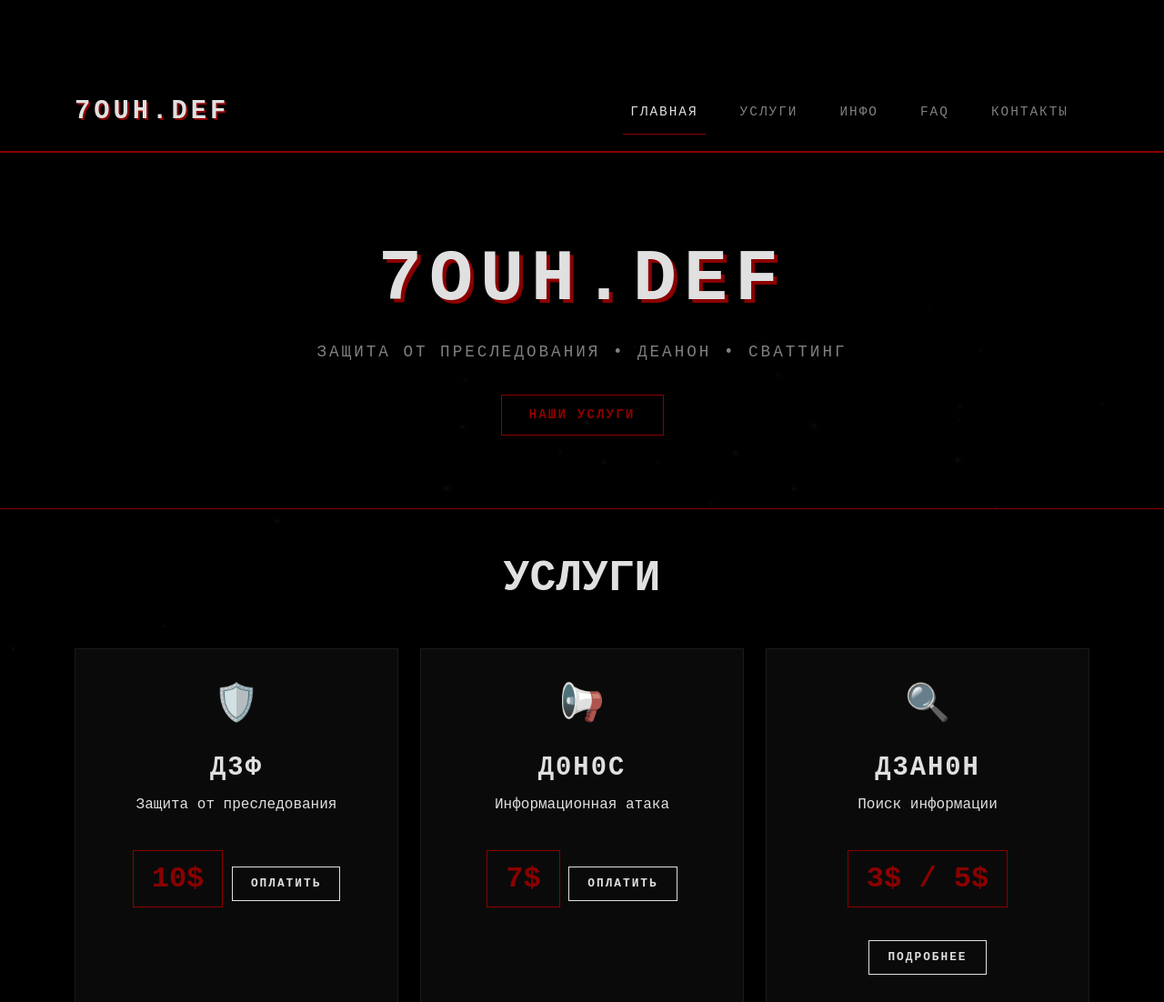
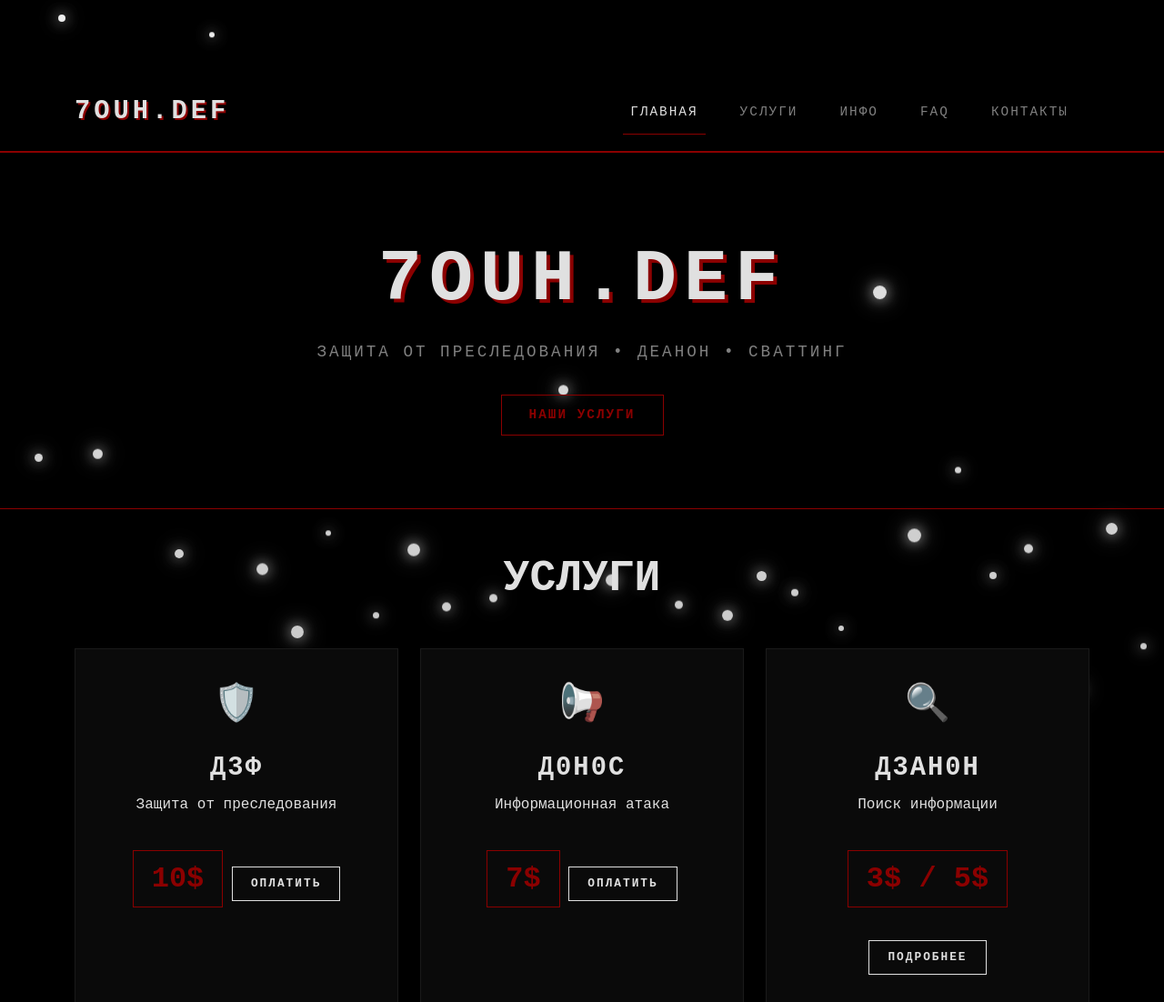
Before and after one commit to zavet-coder/osint_sait, a Flask app: page / in a window 1280 px wide. Shown: the top 1102 px of the page at 91% size. Run offline with Flask 3, Linux system fonts and the light colour scheme.

Commit message:
обнова5

```diff
--- a/static/css/style.css
+++ b/static/css/style.css
@@ -422,7 +422,7 @@ footer a:hover {
     color: var(--accent);
 }
 
-/* ========== ПУГАЮЩАЯ АНИМАЦИЯ СНЕГОПАДА ========== */
+/* ========== ЯРКАЯ АНИМАЦИЯ СНЕГОПАДА ПО ВСЕМУ ЭКРАНУ ========== */
 .particles {
     position: fixed;
     top: 0;
@@ -436,64 +436,84 @@ footer a:hover {
 
 .particle {
     position: absolute;
-    background-color: rgba(255, 255, 255, 0.15);
+    background-color: rgba(255, 255, 255, 0.95);
     border-radius: 50%;
-    box-shadow: 0 0 5px rgba(255, 255, 255, 0.1);
-    animation: fallDiagonal linear infinite;
+    box-shadow: 0 0 15px rgba(255, 255, 255, 0.8), 0 0 30px rgba(255, 255, 255, 0.5);
+    animation: fall linear infinite;
 }
 
-@keyframes fallDiagonal {
+@keyframes fall {
     0% {
-        transform: translate(100vw, -10vh) rotate(0deg);
-        opacity: 0.1;
+        transform: translateY(-10vh);
+        opacity: 1;
     }
     100% {
-        transform: translate(-20vw, 110vh) rotate(360deg);
-        opacity: 0.3;
+        transform: translateY(110vh);
+        opacity: 0.8;
     }
 }
 
-/* Мрачные, едва заметные частицы */
-.particle:nth-child(1) { width: 3px; height: 3px; left: 0%; animation-duration: 8s; animation-delay: 0s; }
-.particle:nth-child(2) { width: 4px; height: 4px; left: 5%; animation-duration: 9s; animation-delay: 0.5s; }
-.particle:nth-child(3) { width: 2px; height: 2px; left: 10%; animation-duration: 7s; animation-delay: 1s; }
-.particle:nth-child(4) { width: 5px; height: 5px; left: 15%; animation-duration: 10s; animation-delay: 0.2s; }
-.particle:nth-child(5) { width: 3px; height: 3px; left: 20%; animation-duration: 8.5s; animation-delay: 1.5s; }
-.particle:nth-child(6) { width: 4px; height: 4px; left: 25%; animation-duration: 9.5s; animation-delay: 0.8s; }
-.particle:nth-child(7) { width: 2px; height: 2px; left: 30%; animation-duration: 7.5s; animation-delay: 2s; }
-.particle:nth-child(8) { width: 5px; height: 5px; left: 35%; animation-duration: 10.5s; animation-delay: 0.3s; }
-.particle:nth-child(9) { width: 3px; height: 3px; left: 40%; animation-duration: 8.2s; animation-delay: 1.2s; }
-.particle:nth-child(10) { width: 4px; height: 4px; left: 45%; animation-duration: 9.2s; animation-delay: 0.7s; }
-.particle:nth-child(11) { width: 2px; height: 2px; left: 50%; animation-duration: 7.8s; animation-delay: 2.2s; }
-.particle:nth-child(12) { width: 5px; height: 5px; left: 55%; animation-duration: 10.2s; animation-delay: 0.4s; }
-.particle:nth-child(13) { width: 3px; height: 3px; left: 60%; animation-duration: 8.8s; animation-delay: 1.8s; }
-.particle:nth-child(14) { width: 4px; height: 4px; left: 65%; animation-duration: 9.8s; animation-delay: 0.1s; }
-.particle:nth-child(15) { width: 2px; height: 2px; left: 70%; animation-duration: 7.2s; animation-delay: 2.5s; }
-.particle:nth-child(16) { width: 5px; height: 5px; left: 75%; animation-duration: 10.8s; animation-delay: 0.9s; }
-.particle:nth-child(17) { width: 3px; height: 3px; left: 80%; animation-duration: 8.5s; animation-delay: 1.5s; }
-.particle:nth-child(18) { width: 4px; height: 4px; left: 85%; animation-duration: 9.5s; animation-delay: 0.6s; }
-.particle:nth-child(19) { width: 2px; height: 2px; left: 90%; animation-duration: 7.3s; animation-delay: 2.8s; }
-.particle:nth-child(20) { width: 5px; height: 5px; left: 95%; animation-duration: 10.5s; animation-delay: 1.1s; }
-.particle:nth-child(21) { width: 3px; height: 3px; left: 2%; animation-duration: 8.3s; animation-delay: 2.3s; }
-.particle:nth-child(22) { width: 4px; height: 4px; left: 8%; animation-duration: 9.3s; animation-delay: 1.3s; }
-.particle:nth-child(23) { width: 2px; height: 2px; left: 12%; animation-duration: 7.5s; animation-delay: 3s; }
-.particle:nth-child(24) { width: 5px; height: 5px; left: 18%; animation-duration: 10.8s; animation-delay: 0.5s; }
-.particle:nth-child(25) { width: 3px; height: 3px; left: 22%; animation-duration: 8.2s; animation-delay: 2.7s; }
-.particle:nth-child(26) { width: 4px; height: 4px; left: 28%; animation-duration: 9.2s; animation-delay: 1.9s; }
-.particle:nth-child(27) { width: 2px; height: 2px; left: 32%; animation-duration: 7.8s; animation-delay: 3.2s; }
-.particle:nth-child(28) { width: 5px; height: 5px; left: 38%; animation-duration: 10.2s; animation-delay: 0.8s; }
-.particle:nth-child(29) { width: 3px; height: 3px; left: 42%; animation-duration: 8.5s; animation-delay: 2.5s; }
-.particle:nth-child(30) { width: 4px; height: 4px; left: 48%; animation-duration: 9.5s; animation-delay: 1.4s; }
-.particle:nth-child(31) { width: 2px; height: 2px; left: 52%; animation-duration: 7.5s; animation-delay: 3.5s; }
-.particle:nth-child(32) { width: 5px; height: 5px; left: 58%; animation-duration: 10.5s; animation-delay: 0.2s; }
-.particle:nth-child(33) { width: 3px; height: 3px; left: 62%; animation-duration: 8.8s; animation-delay: 1.7s; }
-.particle:nth-child(34) { width: 4px; height: 4px; left: 68%; animation-duration: 9.8s; animation-delay: 2.2s; }
-.particle:nth-child(35) { width: 2px; height: 2px; left: 72%; animation-duration: 7.2s; animation-delay: 4s; }
-.particle:nth-child(36) { width: 5px; height: 5px; left: 78%; animation-duration: 10.2s; animation-delay: 1.2s; }
-.particle:nth-child(37) { width: 3px; height: 3px; left: 82%; animation-duration: 8.5s; animation-delay: 2.8s; }
-.particle:nth-child(38) { width: 4px; height: 4px; left: 88%; animation-duration: 9.5s; animation-delay: 0.9s; }
-.particle:nth-child(39) { width: 2px; height: 2px; left: 92%; animation-duration: 7.5s; animation-delay: 4.2s; }
-.particle:nth-child(40) { width: 5px; height: 5px; left: 98%; animation-duration: 10.5s; animation-delay: 1.8s; }
+/* Яркие снежки по всему экрану */
+.particle:nth-child(1) { width: 8px; height: 8px; left: 5%; animation-duration: 6s; animation-delay: 0s; }
+.particle:nth-child(2) { width: 12px; height: 12px; left: 12%; animation-duration: 7s; animation-delay: 0.5s; }
+.particle:nth-child(3) { width: 6px; height: 6px; left: 18%; animation-duration: 5s; animation-delay: 1s; }
+.particle:nth-child(4) { width: 14px; height: 14px; left: 25%; animation-duration: 8s; animation-delay: 0.2s; }
+.particle:nth-child(5) { width: 7px; height: 7px; left: 32%; animation-duration: 6.5s; animation-delay: 1.5s; }
+.particle:nth-child(6) { width: 10px; height: 10px; left: 38%; animation-duration: 7.5s; animation-delay: 0.8s; }
+.particle:nth-child(7) { width: 5px; height: 5px; left: 45%; animation-duration: 4.5s; animation-delay: 2s; }
+.particle:nth-child(8) { width: 13px; height: 13px; left: 52%; animation-duration: 8.5s; animation-delay: 0.3s; }
+.particle:nth-child(9) { width: 9px; height: 9px; left: 58%; animation-duration: 7s; animation-delay: 1.2s; }
+.particle:nth-child(10) { width: 11px; height: 11px; left: 65%; animation-duration: 8s; animation-delay: 0.7s; }
+.particle:nth-child(11) { width: 6px; height: 6px; left: 72%; animation-duration: 5.5s; animation-delay: 2.2s; }
+.particle:nth-child(12) { width: 15px; height: 15px; left: 78%; animation-duration: 9s; animation-delay: 0.4s; }
+.particle:nth-child(13) { width: 8px; height: 8px; left: 85%; animation-duration: 6.5s; animation-delay: 1.8s; }
+.particle:nth-child(14) { width: 12px; height: 12px; left: 92%; animation-duration: 7.5s; animation-delay: 0.1s; }
+.particle:nth-child(15) { width: 7px; height: 7px; left: 98%; animation-duration: 5s; animation-delay: 2.5s; }
+.particle:nth-child(16) { width: 10px; height: 10px; left: 15%; animation-duration: 8s; animation-delay: 0.9s; }
+.particle:nth-child(17) { width: 13px; height: 13px; left: 22%; animation-duration: 7s; animation-delay: 1.5s; }
+.particle:nth-child(18) { width: 6px; height: 6px; left: 28%; animation-duration: 5.5s; animation-delay: 2.8s; }
+.particle:nth-child(19) { width: 14px; height: 14px; left: 35%; animation-duration: 8.5s; animation-delay: 0.6s; }
+.particle:nth-child(20) { width: 9px; height: 9px; left: 42%; animation-duration: 7.2s; animation-delay: 1.1s; }
+.particle:nth-child(21) { width: 11px; height: 11px; left: 48%; animation-duration: 8.2s; animation-delay: 2.3s; }
+.particle:nth-child(22) { width: 5px; height: 5px; left: 55%; animation-duration: 4.8s; animation-delay: 3s; }
+.particle:nth-child(23) { width: 12px; height: 12px; left: 62%; animation-duration: 7.8s; animation-delay: 0.5s; }
+.particle:nth-child(24) { width: 8px; height: 8px; left: 68%; animation-duration: 6.2s; animation-delay: 1.9s; }
+.particle:nth-child(25) { width: 15px; height: 15px; left: 75%; animation-duration: 9.5s; animation-delay: 2.7s; }
+.particle:nth-child(26) { width: 7px; height: 7px; left: 82%; animation-duration: 5.5s; animation-delay: 3.2s; }
+.particle:nth-child(27) { width: 10px; height: 10px; left: 88%; animation-duration: 7.5s; animation-delay: 1.3s; }
+.particle:nth-child(28) { width: 13px; height: 13px; left: 95%; animation-duration: 8.5s; animation-delay: 0.8s; }
+.particle:nth-child(29) { width: 9px; height: 9px; left: 3%; animation-duration: 6.8s; animation-delay: 2.5s; }
+.particle:nth-child(30) { width: 11px; height: 11px; left: 8%; animation-duration: 8.2s; animation-delay: 1.7s; }
+.particle:nth-child(31) { width: 6px; height: 6px; left: 13%; animation-duration: 5.2s; animation-delay: 3.5s; }
+.particle:nth-child(32) { width: 14px; height: 14px; left: 19%; animation-duration: 9s; animation-delay: 0.2s; }
+.particle:nth-child(33) { width: 8px; height: 8px; left: 24%; animation-duration: 6.5s; animation-delay: 2.2s; }
+.particle:nth-child(34) { width: 12px; height: 12px; left: 31%; animation-duration: 7.8s; animation-delay: 1.4s; }
+.particle:nth-child(35) { width: 7px; height: 7px; left: 37%; animation-duration: 5.5s; animation-delay: 3.8s; }
+.particle:nth-child(36) { width: 10px; height: 10px; left: 44%; animation-duration: 7.2s; animation-delay: 0.9s; }
+.particle:nth-child(37) { width: 13px; height: 13px; left: 51%; animation-duration: 8.5s; animation-delay: 1.8s; }
+.particle:nth-child(38) { width: 9px; height: 9px; left: 57%; animation-duration: 6.8s; animation-delay: 2.9s; }
+.particle:nth-child(39) { width: 11px; height: 11px; left: 64%; animation-duration: 8.2s; animation-delay: 0.6s; }
+.particle:nth-child(40) { width: 5px; height: 5px; left: 71%; animation-duration: 4.5s; animation-delay: 4s; }
+.particle:nth-child(41) { width: 14px; height: 14px; left: 77%; animation-duration: 9.2s; animation-delay: 1.2s; }
+.particle:nth-child(42) { width: 8px; height: 8px; left: 84%; animation-duration: 6.2s; animation-delay: 2.5s; }
+.particle:nth-child(43) { width: 12px; height: 12px; left: 91%; animation-duration: 7.5s; animation-delay: 0.3s; }
+.particle:nth-child(44) { width: 7px; height: 7px; left: 97%; animation-duration: 5.8s; animation-delay: 3.2s; }
+.particle:nth-child(45) { width: 10px; height: 10px; left: 2%; animation-duration: 7.5s; animation-delay: 1.9s; }
+.particle:nth-child(46) { width: 13px; height: 13px; left: 7%; animation-duration: 8.8s; animation-delay: 0.7s; }
+.particle:nth-child(47) { width: 9px; height: 9px; left: 12%; animation-duration: 6.5s; animation-delay: 2.8s; }
+.particle:nth-child(48) { width: 11px; height: 11px; left: 17%; animation-duration: 8.2s; animation-delay: 1.5s; }
+.particle:nth-child(49) { width: 6px; height: 6px; left: 23%; animation-duration: 5.2s; animation-delay: 3.7s; }
+.particle:nth-child(50) { width: 14px; height: 14px; left: 29%; animation-duration: 9.5s; animation-delay: 0.4s; }
+.particle:nth-child(51) { width: 8px; height: 8px; left: 34%; animation-duration: 6.2s; animation-delay: 2.3s; }
+.particle:nth-child(52) { width: 12px; height: 12px; left: 41%; animation-duration: 7.8s; animation-delay: 1.1s; }
+.particle:nth-child(53) { width: 7px; height: 7px; left: 47%; animation-duration: 5.5s; animation-delay: 3.9s; }
+.particle:nth-child(54) { width: 10px; height: 10px; left: 54%; animation-duration: 7.2s; animation-delay: 0.8s; }
+.particle:nth-child(55) { width: 13px; height: 13px; left: 61%; animation-duration: 8.5s; animation-delay: 1.6s; }
+.particle:nth-child(56) { width: 9px; height: 9px; left: 67%; animation-duration: 6.8s; animation-delay: 2.6s; }
+.particle:nth-child(57) { width: 11px; height: 11px; left: 74%; animation-duration: 8.2s; animation-delay: 0.5s; }
+.particle:nth-child(58) { width: 5px; height: 5px; left: 81%; animation-duration: 4.5s; animation-delay: 4.2s; }
+.particle:nth-child(59) { width: 14px; height: 14px; left: 87%; animation-duration: 9.2s; animation-delay: 1.3s; }
+.particle:nth-child(60) { width: 8px; height: 8px; left: 94%; animation-duration: 6.2s; animation-delay: 2.7s; }
 
 /* Чтобы контент был над частицами */
 .navbar, main, footer {
```
